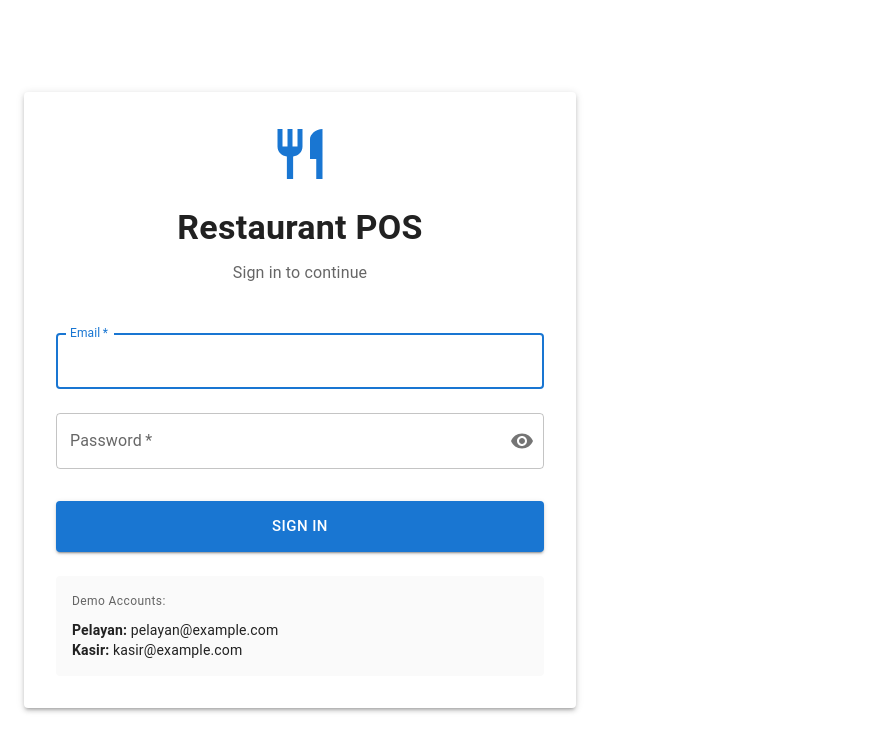
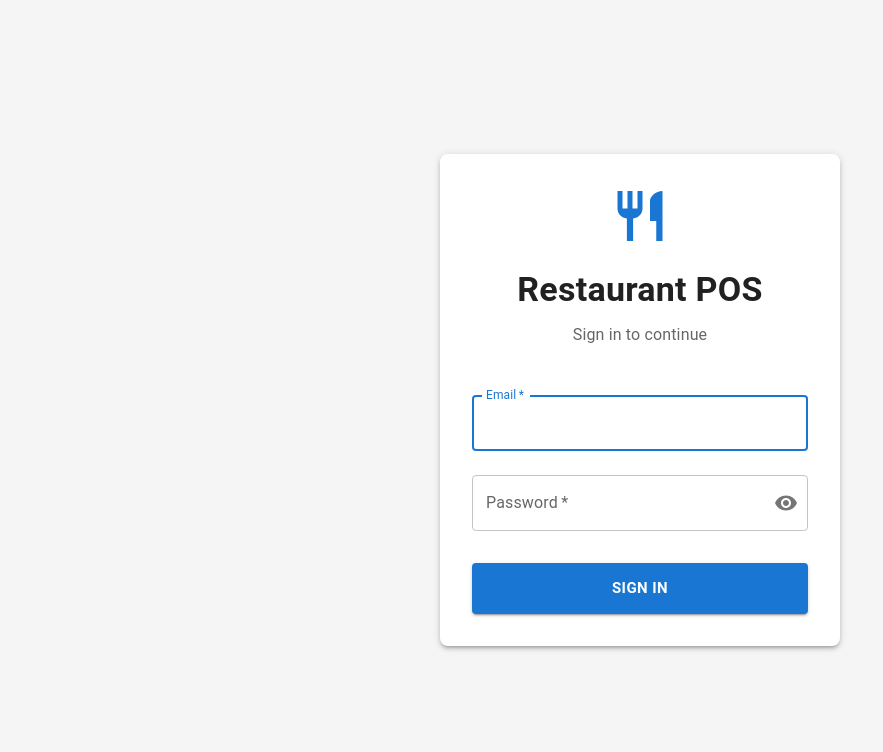
Before and after one commit to hendryriq/resto-app, a React (Vite) app: page /login in a window 1280 px wide. Shown: the top 752 px of the page, without its empty margins (0-883 px from the left). Built offline with nearby package versions, Linux system fonts and the light colour scheme; no server answers.

Commit message:
feat: refactor login page layout for full-screen centering

```diff
--- a/src/pages/auth/LoginPage.tsx
+++ b/src/pages/auth/LoginPage.tsx
@@ -9,7 +9,6 @@ import {
   Button,
   Typography,
   Alert,
-  Container,
   InputAdornment,
   IconButton,
 } from '@mui/material';
@@ -41,8 +40,39 @@ export default function LoginPage() {
   };
 
   return (
-    <Container maxWidth="sm" sx={{ minHeight: '100vh', display: 'flex', alignItems: 'center' }}>
-      <Card sx={{ p: 4, width: '100%', boxShadow: 3 }}>
+    <Box
+      sx={{
+        // Memaksa box mengambil seluruh ukuran layar browser
+        height: '100vh',
+        width: '100vw',
+
+        // Teknik Centering Flexbox
+        display: 'flex',
+        alignItems: 'center',      // Tengah Vertikal
+        justifyContent: 'center',  // Tengah Horizontal
+
+        bgcolor: 'grey.100',
+
+        // Reset posisi agar tidak terpengaruh margin bawaan browser
+        position: 'fixed',
+        top: 0,
+        left: 0,
+        m: 0,
+        p: 0,
+        overflow: 'hidden' // Mencegah scrollbar muncul
+      }}
+    >
+      <Card
+        sx={{
+          p: 4,
+          // Mengatur lebar card manual (pengganti Container xs)
+          width: '100%',
+          maxWidth: 400,
+          boxShadow: 3,
+          borderRadius: 2,
+          mx: 2 // Margin horizontal agar tidak nempel tepi HP
+        }}
+      >
         <Box sx={{ textAlign: 'center', mb: 4 }}>
           <Restaurant sx={{ fontSize: 60, color: 'primary.main', mb: 2 }} />
           <Typography variant="h4" fontWeight={600} gutterBottom>
@@ -99,24 +129,12 @@ export default function LoginPage() {
             variant="contained"
             size="large"
             disabled={loading}
-            sx={{ mt: 3, py: 1.5 }}
+            sx={{ mt: 3, py: 1.5, fontWeight: 'bold' }}
           >
             {loading ? 'Signing in...' : 'Sign In'}
           </Button>
         </form>
-
-        <Box sx={{ mt: 3, p: 2, bgcolor: 'grey.50', borderRadius: 1 }}>
-          <Typography variant="caption" color="text.secondary" display="block">
-            Demo Accounts:
-          </Typography>
-          <Typography variant="body2" sx={{ mt: 1 }}>
-            <strong>Pelayan:</strong> pelayan@example.com
-          </Typography>
-          <Typography variant="body2">
-            <strong>Kasir:</strong> kasir@example.com
-          </Typography>
-        </Box>
       </Card>
-    </Container>
+    </Box>
   );
 }
```
